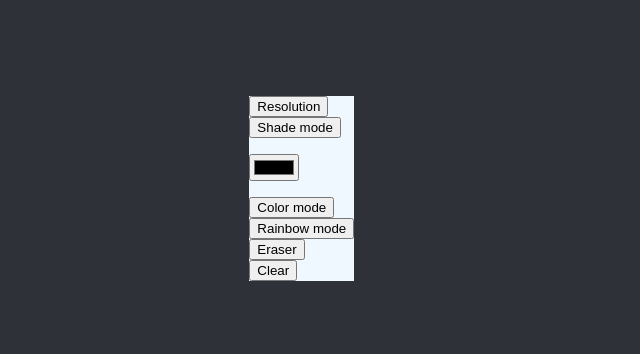
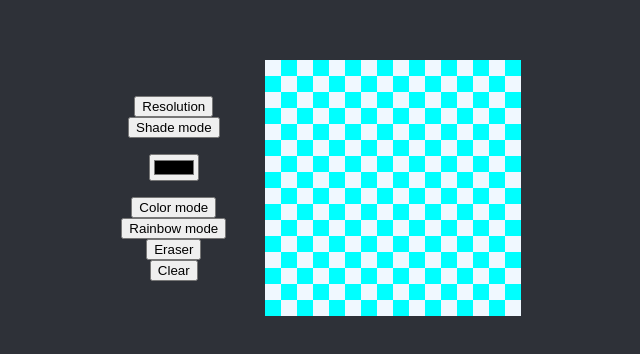
Before and after one commit to Necryl/TOP-Project-Etch-a-Sketch, a plain HTML site: page index.html in a window 1280 px wide. Shown: the part 212-566 px from the top of the page, without its empty margins (319-959 px from the left). Drawn offline with Linux system fonts and the light colour scheme.

Commit message:
align options to center and construct pixels on start

```diff
--- a/script.js
+++ b/script.js
@@ -67,3 +67,6 @@ function constructPixels() {
         pixels.push(pixelArray);
     }
 }
+
+// Run on start
+constructPixels();
--- a/style.css
+++ b/style.css
@@ -20,16 +20,21 @@ body {
 }
 
 .options {
-    background-color: aliceblue;
+    /* background-color: aliceblue; */
 
     display: flex;
     flex-direction: column;
+    align-items: center;
     gap: 1em;
 }
 .options ul {
     list-style-type: none;
     margin: 0%;
     padding: 0%;
+
+    display: flex;
+    flex-direction: column;
+    align-items: center;
 }
 
 #container {
```
